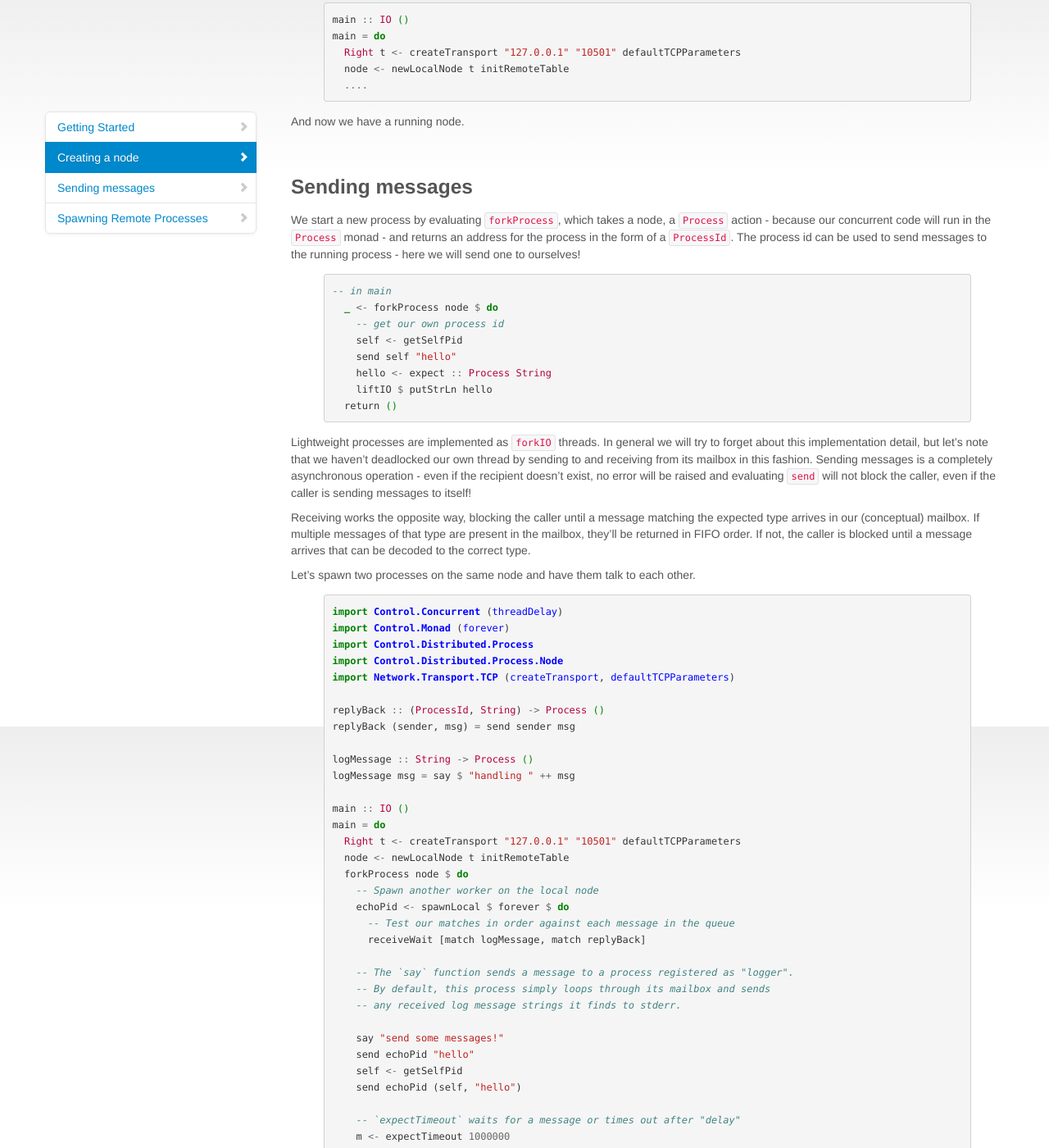
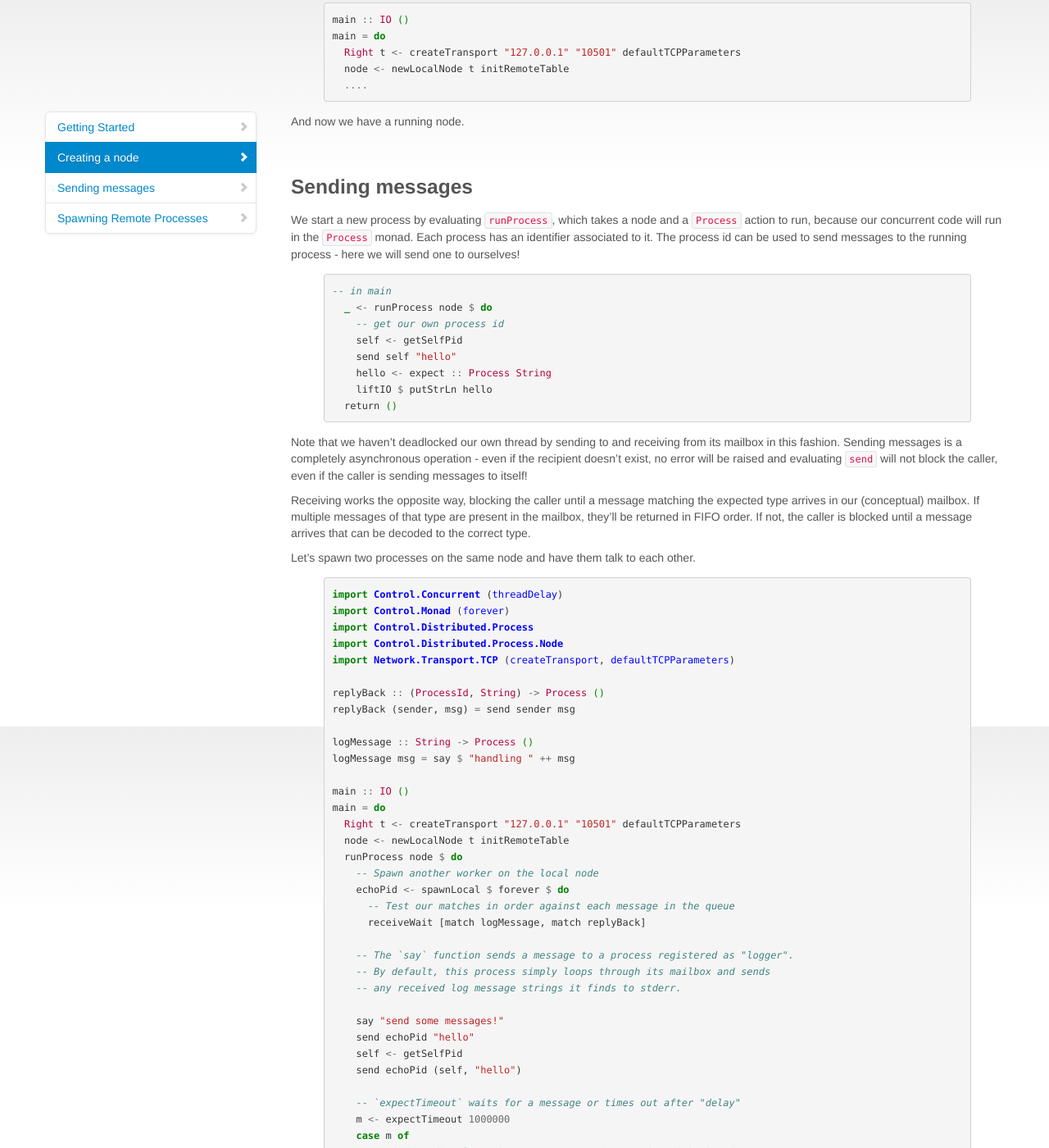
Before and after one commit to haskell-distributed/distributed-process, a Jekyll site: the page built from tutorials/1ch.md, in a window 1280 px wide and 1400 px high, scrolled down 914 px. Shown: the whole window at 82% size. Built offline with Jekyll 4.4.1, drawn with Linux system fonts in a browser that asks for light colours; comment, search, counter and statistics services are not loaded; some of the changed text lies outside the part shown.

Commit message:
tutorial: use runProcess instead of forkProcess.
Partially fixes https://github.com/haskell-distributed/cloud-haskell/issues/14.

```diff
--- a/tutorials/1ch.md
+++ b/tutorials/1ch.md
@@ -69,15 +69,15 @@ And now we have a running node.
 
 ### Sending messages
 
-We start a new process by evaluating `forkProcess`, which takes a node,
-a `Process` action - because our concurrent code will run in the `Process`
-monad - and returns an address for the process in the form of a `ProcessId`.
-The process id can be used to send messages to the running process - here we
-will send one to ourselves!
+We start a new process by evaluating `runProcess`, which takes a node and
+a `Process` action to run, because our concurrent code will run in the
+`Process` monad. Each process has an identifier associated to it. The process
+id can be used to send messages to the running process - here we will send one
+to ourselves!
 
 {% highlight haskell %}
 -- in main
-  _ <- forkProcess node $ do
+  _ <- runProcess node $ do
     -- get our own process id
     self <- getSelfPid
     send self "hello"
@@ -86,12 +86,11 @@ will send one to ourselves!
   return ()
 {% endhighlight %}
 
-Lightweight processes are implemented as `forkIO` threads. In general we will
-try to forget about this implementation detail, but let's note that we
-haven't deadlocked our own thread by sending to and receiving from its mailbox
-in this fashion. Sending messages is a completely asynchronous operation - even
-if the recipient doesn't exist, no error will be raised and evaluating `send`
-will not block the caller, even if the caller is sending messages to itself!
+Note that we haven't deadlocked our own thread by sending to and receiving
+from its mailbox in this fashion. Sending messages is a completely
+asynchronous operation - even if the recipient doesn't exist, no error will be
+raised and evaluating `send` will not block the caller, even if the caller is
+sending messages to itself!
 
 Receiving works the opposite way, blocking the caller until a message
 matching the expected type arrives in our (conceptual) mailbox. If multiple
@@ -118,7 +117,7 @@ main :: IO ()
 main = do
   Right t <- createTransport "127.0.0.1" "10501" defaultTCPParameters
   node <- newLocalNode t initRemoteTable
-  forkProcess node $ do
+  runProcess node $ do
     -- Spawn another worker on the local node
     echoPid <- spawnLocal $ forever $ do
       -- Test our matches in order against each message in the queue
@@ -138,13 +137,7 @@ main = do
     case m of
       -- Die immediately - throws a ProcessExitException with the given reason.
       Nothing  -> die "nothing came back!"
-      (Just s) -> say $ "got " ++ s ++ " back!"
-    return ()
-
-  -- A 1 second wait. Otherwise the main thread can terminate before
-  -- our messages reach the logging process or get flushed to stdio
-  liftIO $ threadDelay (1*1000000)
-  return ()
+      Just s -> say $ "got " ++ s ++ " back!"
 {% endhighlight %}
 
 Note that we've used the `receive` class of functions this time around.
```
